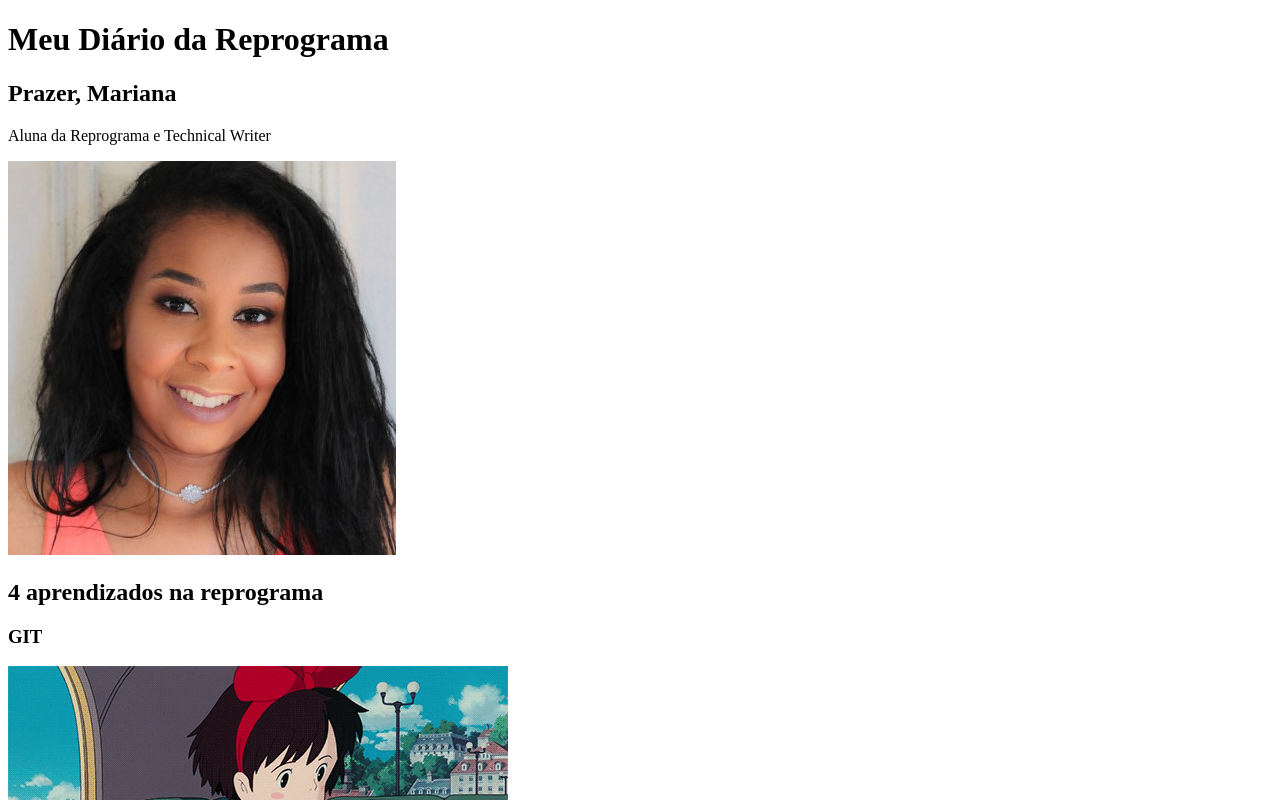
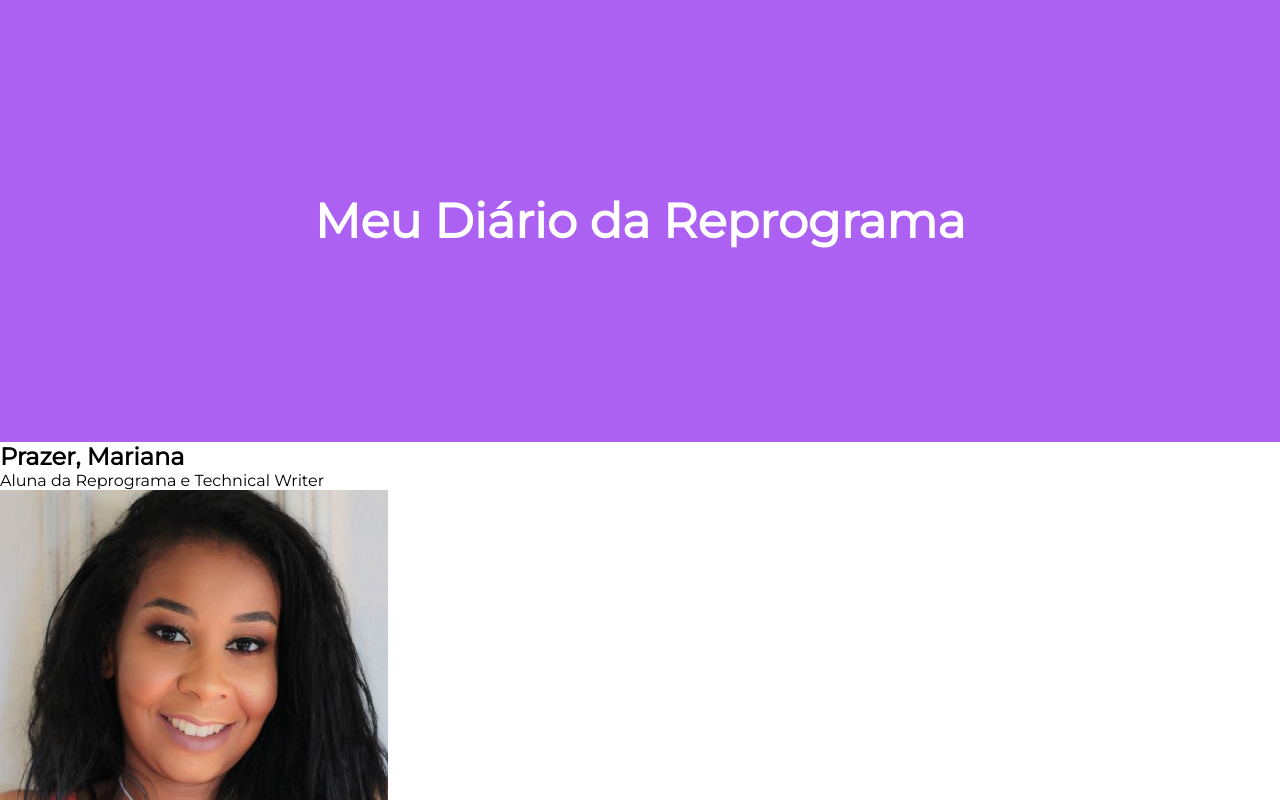
Before and after one commit to Mariana-Caetano/my-journal-reprograma, a React (Vite) app: page / in a window 1280 px wide. Shown: the top 800 px of the page. Built offline with nearby package versions, Linux system fonts and the light colour scheme.

Commit message:
styling the Title component

```diff
--- a/src/components/Title.jsx
+++ b/src/components/Title.jsx
@@ -1,6 +1,9 @@
 function Title(props) {
     return(
-        <h1>{props.title}</h1>
+       <div className="mainTitle">
+            <h1>{props.title}</h1>
+       </div>
+
     )
 }
 
--- a/src/main.jsx
+++ b/src/main.jsx
@@ -1,6 +1,7 @@
 import React from 'react'
 import ReactDOM from 'react-dom/client'
 import App from './App'
+import '../src/style.css'
 
 
 ReactDOM.createRoot(document.getElementById('root')).render(
--- /dev/null
+++ b/src/style.css
@@ -0,0 +1,24 @@
+@import url('https://fonts.googleapis.com/css2?family=Montserrat:wght@200;300;400&family=Roboto:wght@300;400&display=swap');
+
+*{
+    margin: 0;
+    padding: 0;
+    box-sizing: border-box;
+    font-family: 'Montserrat', sans-serif;
+  }
+
+  .mainTitle {
+    background-color: rgb(173, 97, 243);
+    width: 100%;
+    display: flex;
+    justify-content: center;
+    flex-direction: row;
+  }
+
+  h1 {
+      padding: 15% 0 15% 0;
+      color: #fff;
+      font-size: 3em;
+      font-weight: bold;
+      text-align: center;
+  }
```
